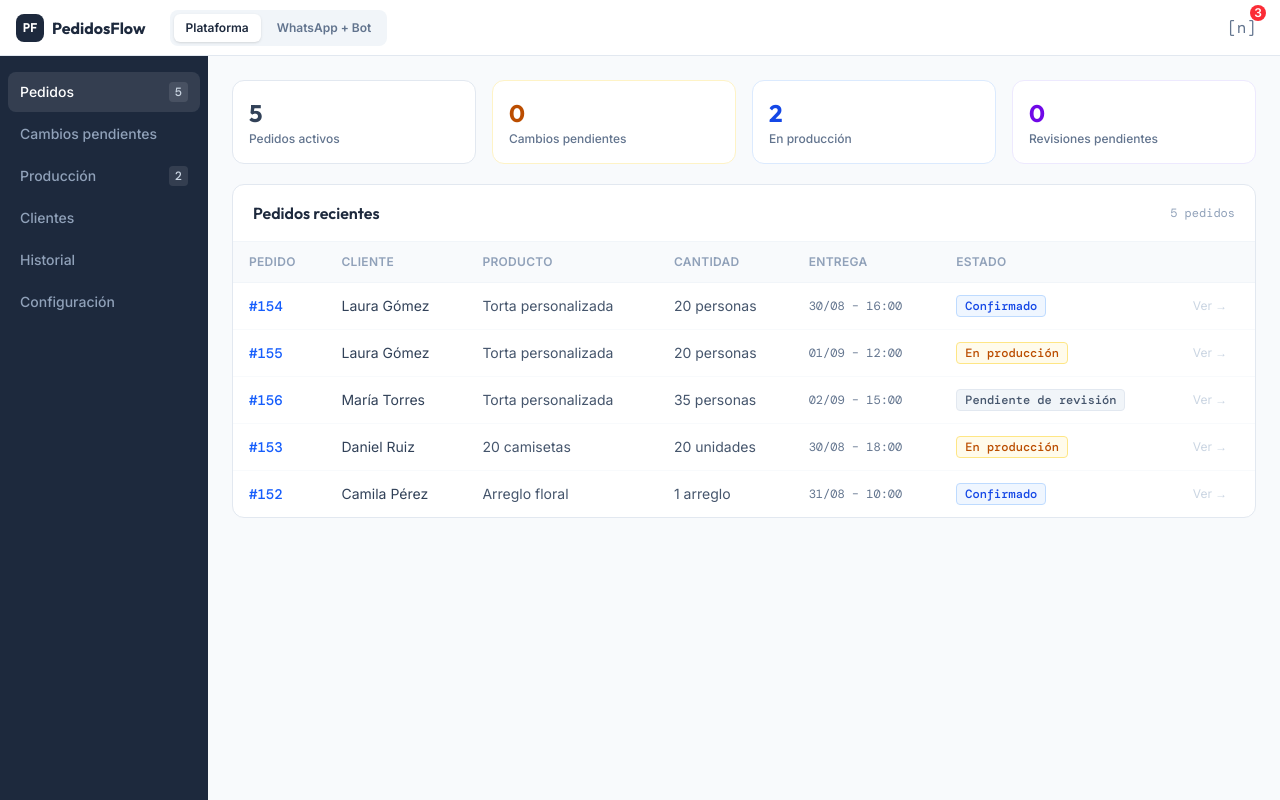
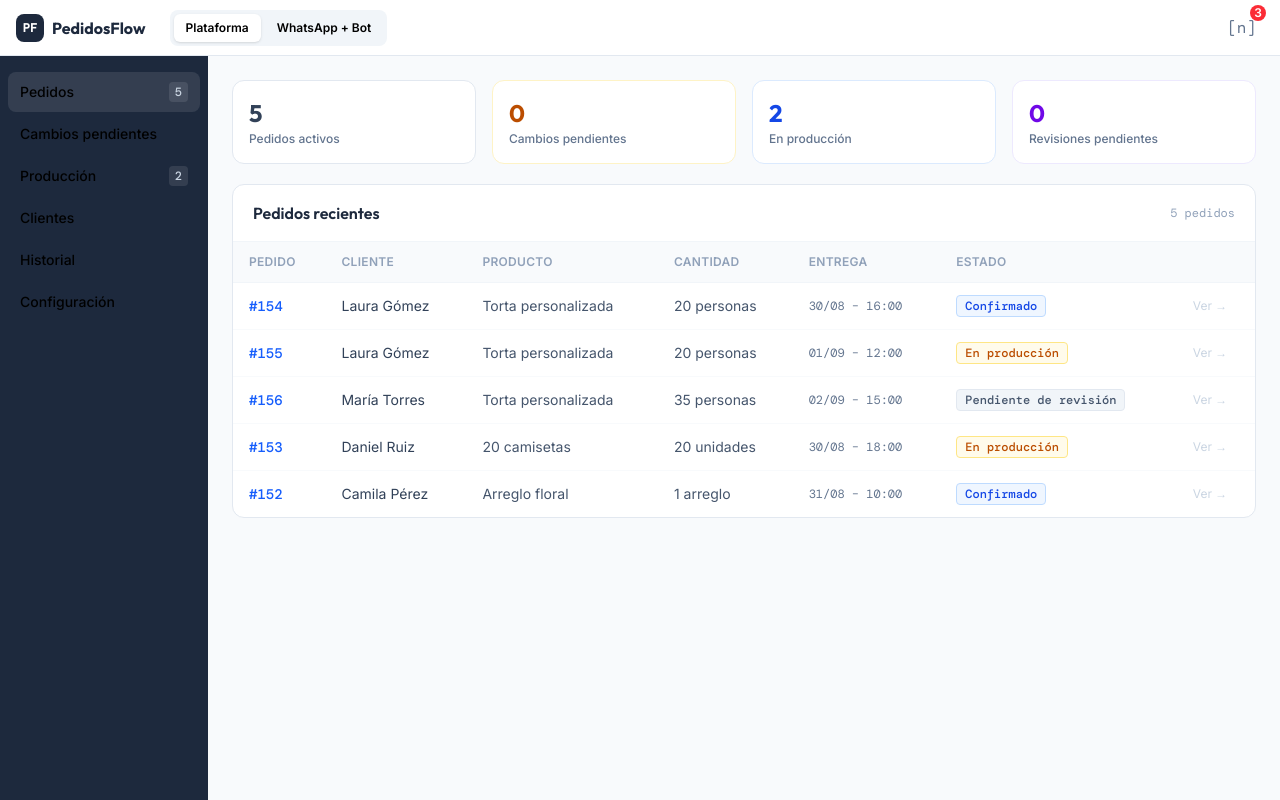
Before and after one commit to isabel097/pedidosFlow, a React (Vite) app: page / in a window 1280 px wide. Built offline with nearby package versions, Linux system fonts and the light colour scheme; the HTML template or start-up script is replaced by a standard one.

Commit message:
establece tipografia negra
Alinea el texto de la interfaz con el requisito visual

```diff
--- a/src/index.css
+++ b/src/index.css
@@ -4,6 +4,10 @@
 html, body, #root {
   height: 100%;
   font-family: 'Inter', sans-serif;
+}
+
+body, button, input, textarea, select, option {
+  color: #000 !important;
 }
 
 h1, h2, h3, h4, h5, h6, .font-display {
```
